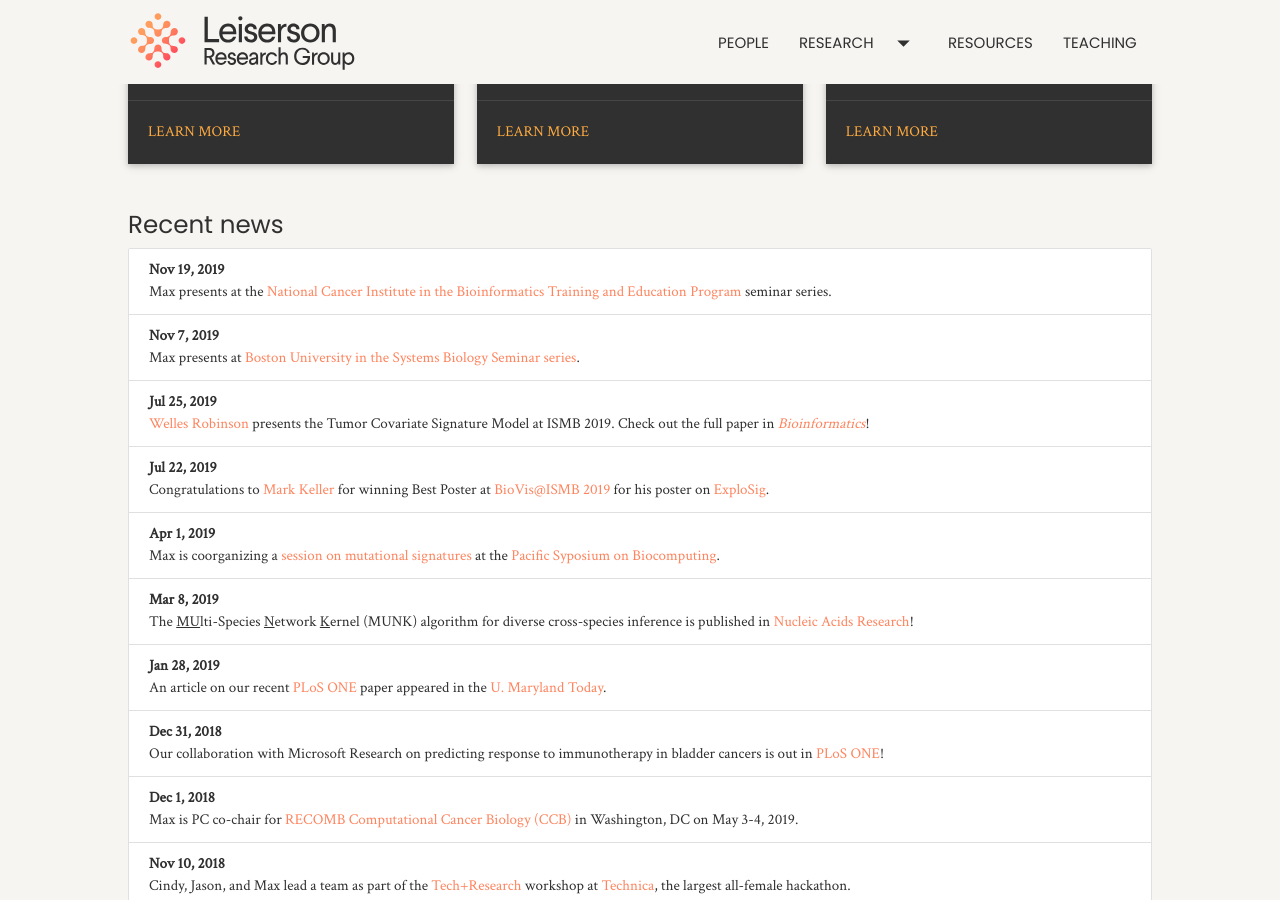
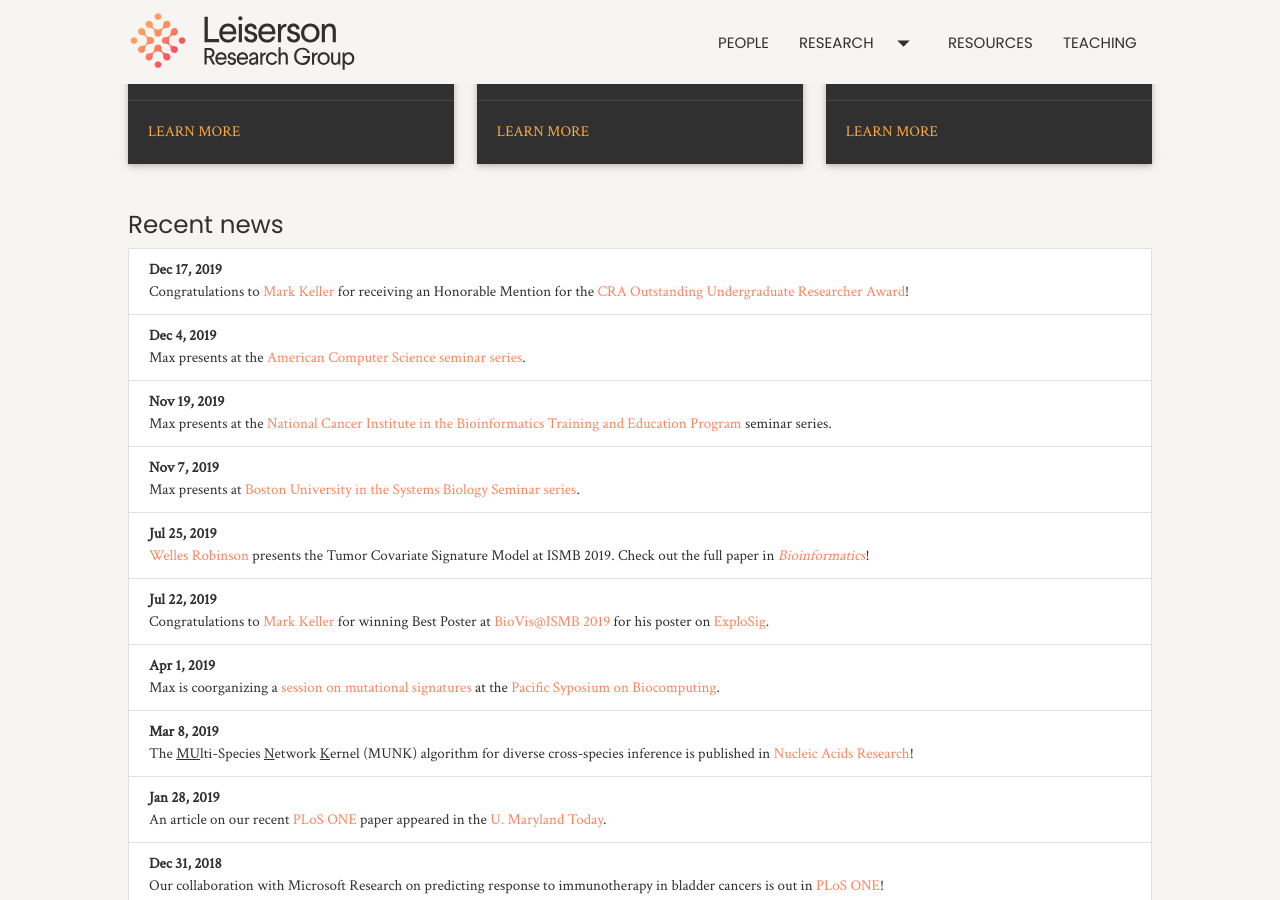
Before and after one commit to lrgr/lrgr.github.io, a Jekyll site: the page built from index.html, in a window 1280 px wide and 900 px high, scrolled down 796 px. Built offline with Jekyll 4.4.1, drawn with Linux system fonts in a browser that asks for light colours; nearby versions of some CDN libraries; the list of posts is cut into pages by our own code.

Commit message:
Add news

```diff
--- a/index.html
+++ b/index.html
@@ -73,7 +73,14 @@ layout: default
     <div class="col s12">
       <h5>Recent news</h5>
       <ul class="collection" id="news">
-
+        <li class="collection-item">
+          <b>Dec 17, 2019</b><br/>
+          Congratulations to <a href="https://lrgr.io/people/mark-keller">Mark Keller</a> for receiving an Honorable Mention for the <a href="https://cra.org/about/awards/outstanding-undergraduate-researcher-award/" target="_new">CRA Outstanding Undergraduate Researcher Award</a>!
+        </li>
+        <li class="collection-item">
+          <b>Dec 4, 2019</b><br/>
+          Max presents at the <a href="https://sites.google.com/site/beixiao/cs-colloquium-at-au?authuser=0" target="_new">American Computer Science seminar series</a>.
+        </li>
         <li class="collection-item">
           <b>Nov 19, 2019</b><br/>
           Max presents at the <a href="https://btep.ccr.cancer.gov/max-leiserson-umd-nov-19-11-am/" target="_new">National Cancer Institute in the Bioinformatics Training and Education Program</a> seminar series.
```
